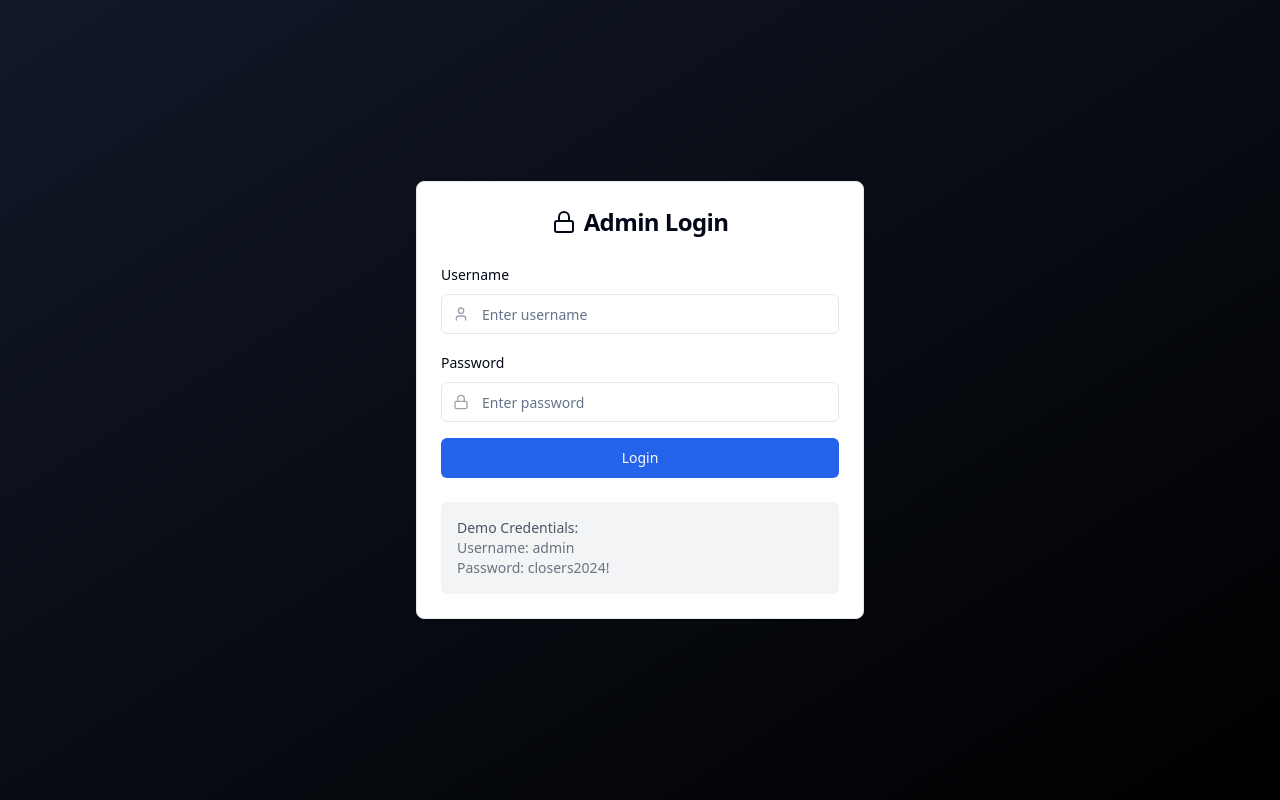
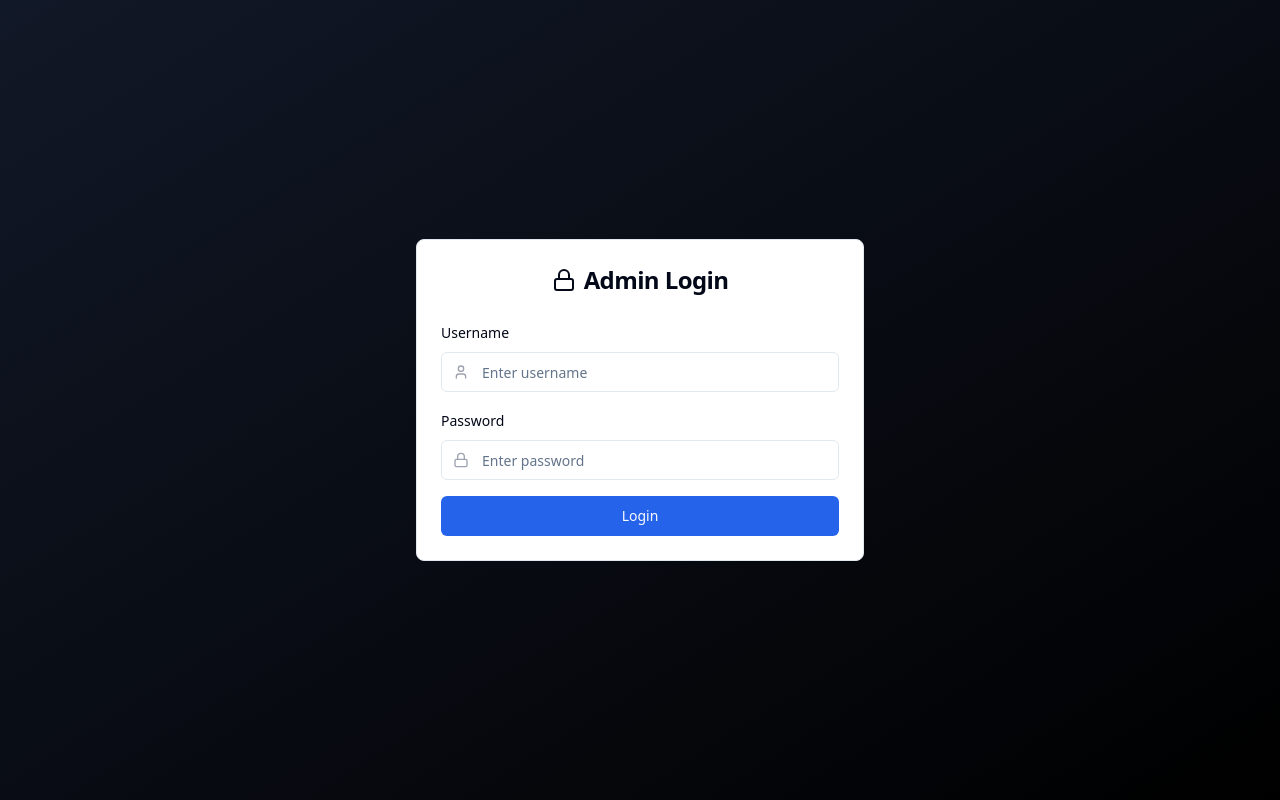
Before and after one commit to ronniehere/dealsai-2, a React (Vite) app: page /admin/login in a window 1280 px wide. Built offline with nearby package versions, Linux system fonts and the light colour scheme.

Commit message:
Remove demo credentials
Removed the "Demo Credentials" section from the admin login page.

```diff
--- a/src/pages/AdminLogin.tsx
+++ b/src/pages/AdminLogin.tsx
@@ -89,11 +89,6 @@ const AdminLogin = () => {
               {isLoading ? 'Logging in...' : 'Login'}
             </Button>
           </form>
-          <div className="mt-6 p-4 bg-gray-100 rounded-md">
-            <p className="text-sm text-gray-600 font-medium">Demo Credentials:</p>
-            <p className="text-sm text-gray-500">Username: admin</p>
-            <p className="text-sm text-gray-500">Password: closers2024!</p>
-          </div>
         </CardContent>
       </Card>
     </div>
```
